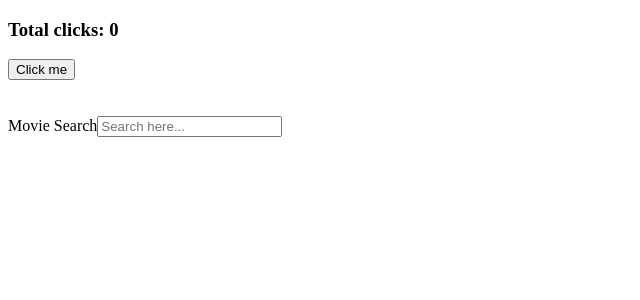
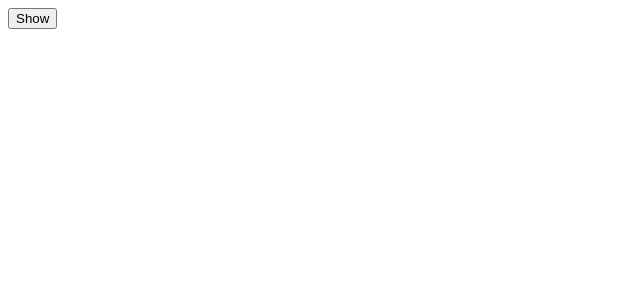
Before and after one commit to phsik3260/movie-recommend-app-for-lecture, a React (Create React App) app: page / in a window 1280 px wide. Shown: the top 300 px of the page, without its empty margins (0-640 px from the left). Built offline with nearby package versions, Linux system fonts and the light colour scheme.

Commit message:
~#6.4 Cleanup

```diff
--- a/src/App.js
+++ b/src/App.js
@@ -1,53 +1,24 @@
 import React, { useState, useEffect } from "react";
 
 const App = () => {
-  const [counter, setCounter] = useState(0);
-  const [keyword, setKeyword] = useState("");
+  const [showing, setShowing] = useState(false);
 
-  const onClick = () => setCounter((curr) => curr + 1);
-
-  const changeKeyword = (event) => setKeyword(event.target.value);
-
-  console.log("I run all time.");
-
-  useEffect(() => console.log("I run only once."), []);
-  useEffect(() => {
-    if (counter === 0) {
-      return;
-    }
-    console.log("I run when 'counter' changes.");
-  }, [counter]);
-  useEffect(() => {
-    if (keyword === "") {
-      return;
-    }
-    console.log("I run when 'keyword' changes.");
-  }, [keyword]);
-  useEffect(() => {
-    if (counter === 0 || keyword === "") {
-      return;
-    }
-    console.log("I run when 'counter & keyword' changes.");
-  }, [counter, keyword]);
+  const onClick = () => setShowing((curr) => !curr);
 
   return (
     <>
-      <h3>Total clicks: {counter}</h3>
-      <button onClick={onClick}>Click me</button>
-      <br />
-      <br />
-      <br />
-      <div>
-        <label htmlFor="">Movie Search</label>
-        <input
-          type="text"
-          placeholder="Search here..."
-          value={keyword}
-          onChange={changeKeyword}
-        />
-      </div>
+      {showing && <Hello />}
+      <button onClick={onClick}>{showing ? "Hide" : "Show"}</button>
     </>
   );
 };
+const Hello = () => {
+  useEffect(() => {
+    console.log("I'm here!");
+    return () => console.log("destroyed!"); // cleanUp function: 해당 Component가 destroy될 때 호출된다.
+  }, []);
+
+  return <h1>Hello</h1>;
+};
 
 export default App;
```
